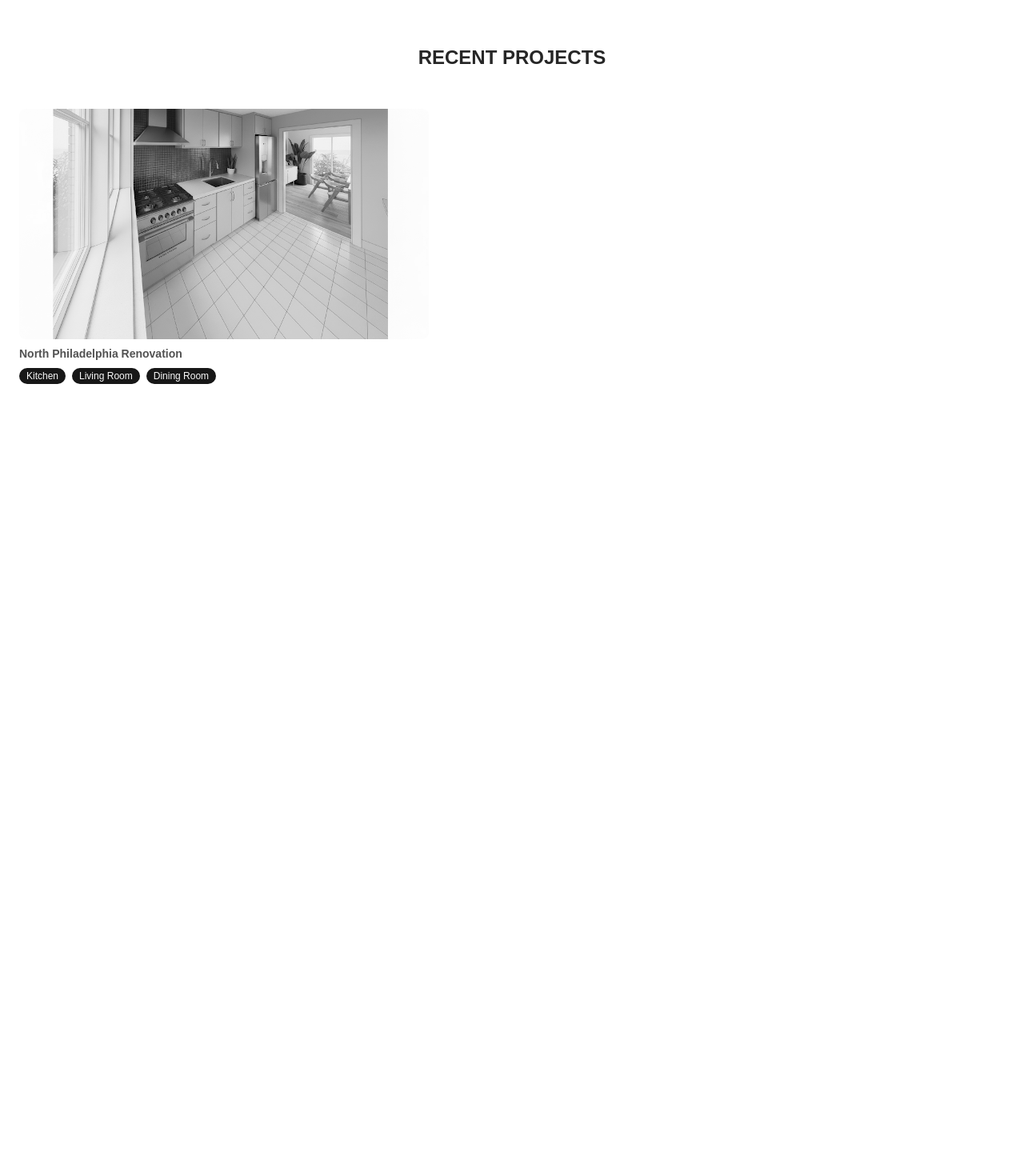
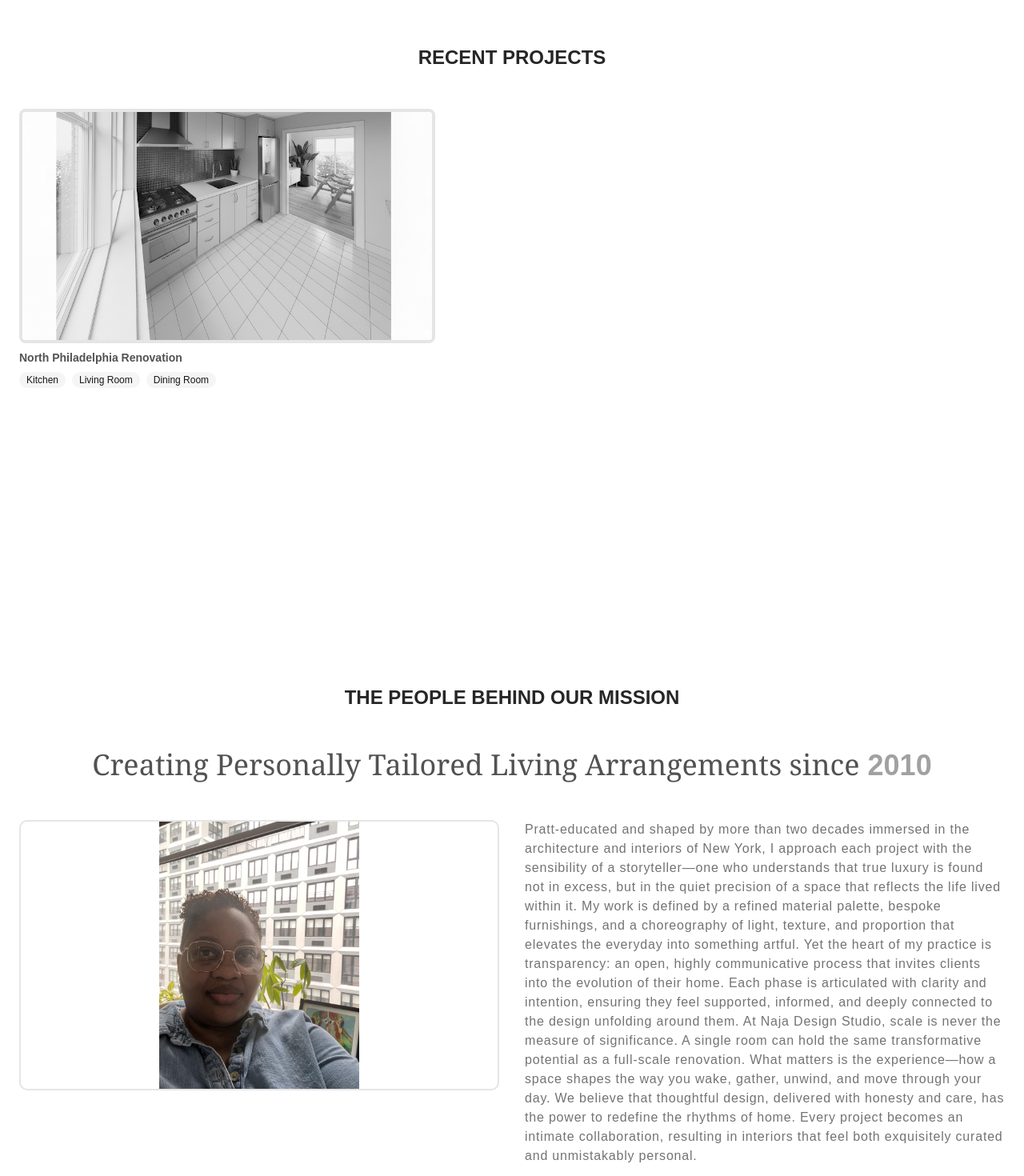
Before and after one commit to Ajani23K/Naja-Studios-Portfolio-Site, a React (Vite) app: page / in a window 1280 px wide. Shown: the part 840-2310 px from the top of the page at 80% size. Before the commit the page ends 1600 px from the top, so only its background shows below. Built offline with nearby package versions, Linux system fonts and the light colour scheme.

Commit message:
added about section

```diff
--- a/src/App.jsx
+++ b/src/App.jsx
@@ -3,6 +3,7 @@ import { Button } from "@/components/ui/button";
 import Header from "@/components/ui/header";
 import Home from "@/containers/home";
 import Works from "@/containers/works";
+import About from "@/containers/about";
 
 
 const App = () => {
@@ -16,7 +17,7 @@ const App = () => {
     {/*works*/}
     <Works />
     {/*about*/}
-
+    <About />
     {/*services*/}
 
     {/*testimonial*/}
--- a/src/assets/index.js
+++ b/src/assets/index.js
@@ -1,4 +1,5 @@
 export {default as HeroBG} from "@/assets/heroBg.jpg"
+export {default as AboutImg} from "@/assets/about.jpg"
 
 export {default as RenovKitchen} from "@/assets/kitchenafter.png"
 export {default as PreKitchen} from "@/assets/kitchenbefore.jpg"
--- /dev/null
+++ b/src/containers/about.jsx
@@ -0,0 +1,38 @@
+import React from 'react'
+import { AboutImg} from '@/assets';
+
+const About = () => {
+  return (
+    <section id='about' className='w-full h-screen pt-24 mx-auto px-6 relative space-y-12'>
+            <h2 className='text-xl md:text-2xl text-center font-bold text-neutral-800 uppercase'>
+                The People Behind Our Mission
+            </h2>
+
+            <h3 className='text-2xl md:text-4xl text-center font-normal font-serif text-neutral-600'>Creating Personally Tailored Living Arrangements since
+                <span className='font-sans font-semibold text-neutral-400'> 2010</span>
+                </h3>
+
+            <div className='w-full grid grid-cols-1 md:grid-cols-2 gap-8'>
+               {/* left */}
+                    <div className='w-full space-y-6'>
+                        <div className='aspect-video rounded-lg border-2 border-neutral-200'>
+                            <img src={AboutImg} className='w-full h-full object-contain'/>
+                        </div>
+                    </div>
+
+
+               {/* right */}
+               <div className='w-full space-y-6'>
+                <p className='text-base tracking-wider text-neutral-500'>
+                Pratt‑educated and shaped by more than two decades immersed in the architecture and interiors of New York, I approach each project with the sensibility of a storyteller—one who understands that true luxury is found not in excess, but in the quiet precision of a space that reflects the life lived within it. My work is defined by a refined material palette, bespoke furnishings, and a choreography of light, texture, and proportion that elevates the everyday into something artful. Yet the heart of my practice is transparency: an open, highly communicative process that invites clients into the evolution of their home. Each phase is articulated with clarity and intention, ensuring they feel supported, informed, and deeply connected to the design unfolding around them.
+
+                At Naja Design Studio, scale is never the measure of significance. A single room can hold the same transformative potential as a full‑scale renovation. What matters is the experience—how a space shapes the way you wake, gather, unwind, and move through your day. We believe that thoughtful design, delivered with honesty and care, has the power to redefine the rhythms of home. Every project becomes an intimate collaboration, resulting in interiors that feel both exquisitely curated and unmistakably personal.
+
+                </p>
+               </div>
+            </div>
+        </section>
+  )
+}
+
+export default About
--- a/src/containers/works.jsx
+++ b/src/containers/works.jsx
@@ -21,7 +21,7 @@ const Works = () => {
 const ProjectCard = ({project}) => {
     return (
         <div className='w-full flex flex-col items-start justify-start gap-2'>
-            <div className='aspect-video rounded-md overflow-hidden flex items-center justify-center'>
+            <div className='aspect-video rounded-md overflow-hidden flex items-center justify-center border-4 border-neutral-200'>
                 <img src={project.image}
                  alt={project.title}
                  className='w-full h-full object-cover hover:scale-110 grayscale-100 hover:grayscale-0 transition-all duration-300 ease-in-out'/>
@@ -32,7 +32,7 @@ const ProjectCard = ({project}) => {
 
             <div className='flex items-center justify-center gap-2'>
                 {project.renovated.slice(0,3).map((renovated, index) =>(
-                    <Badge key={index}>{renovated}</Badge>
+                    <Badge variant="secondary" key={index}>{renovated}</Badge>
                 ))}
             </div>
         </div>
```
Also changed, not shown: src/assets/about.jpg (added).
